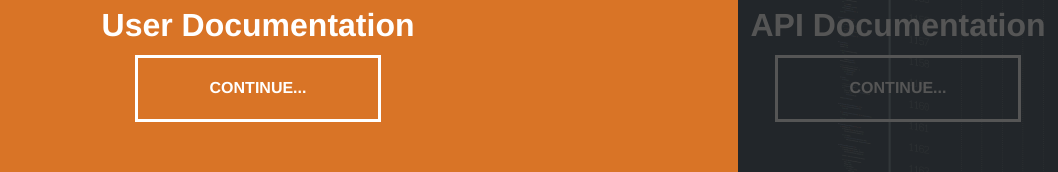
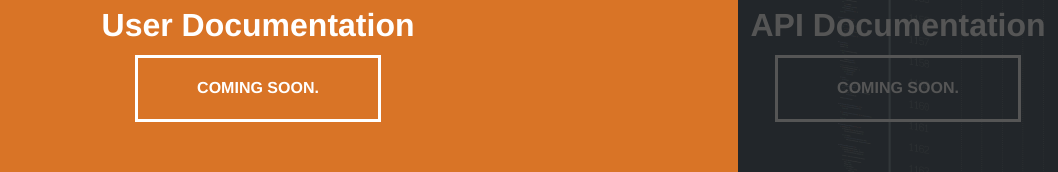
Before and after one commit to sublimetext-io/sublimetext.io, a plain HTML site: page docs/index.html in a window 1280 px wide. Shown: the part 265-437 px from the top of the page, without its empty margins (222-1280 px from the left). Drawn offline with Linux system fonts and the light colour scheme.

Commit message:
Coming soon

```diff
--- a/docs/index.html
+++ b/docs/index.html
@@ -15,12 +15,12 @@
         <div class="split left">
             <h1>Sublime Text</h1>
             <h3>User Documentation</h3>
-            <a href="#" class="button">Continue...</a>
+            <a href="#" class="button user-docs">Coming Soon.</a>
         </div>
         <div class="split right">
             <h1>Sublime Text</h1>
             <h3>API Documentation</h3>
-            <a href="#" class="button">Continue...</a>
+            <a href="#" class="button user-docs">Coming Soon.</a>
         </div>
     </div>
     <script src="js/index.js"></script>
```
